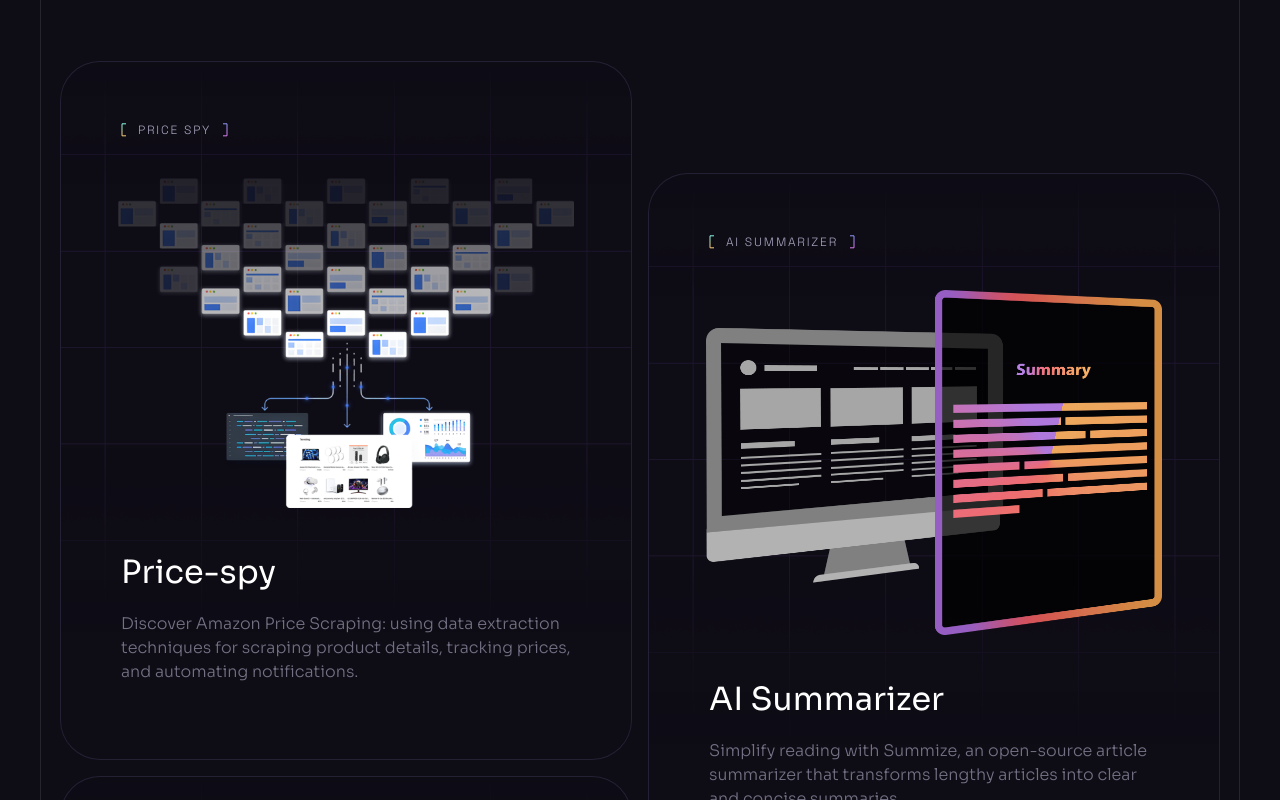
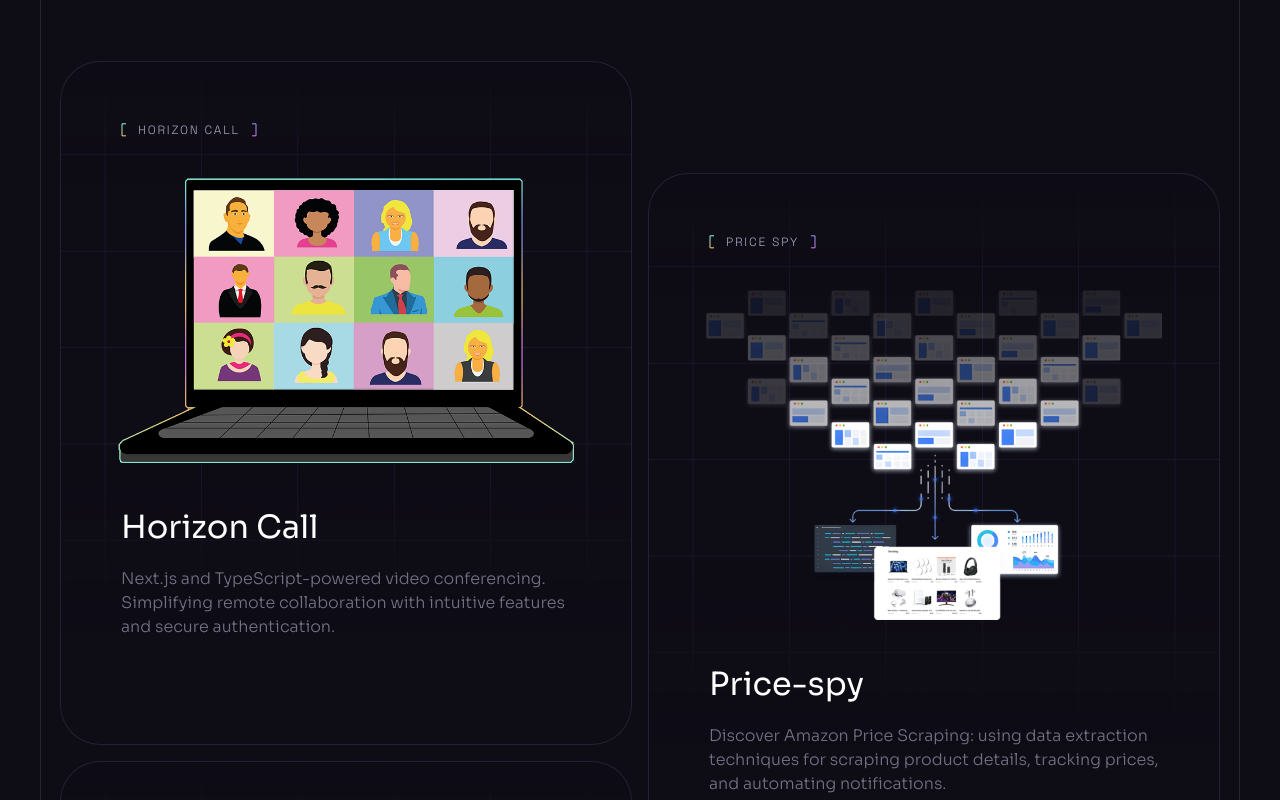
Before and after one commit to wang77289271/my_portfolio, a React (Vite) app: page / in a window 1280 px wide. Shown: the part 2940-3740 px from the top of the page. Built offline with nearby package versions, Linux system fonts and the light colour scheme.

Commit message:
add new project - horizoncall

```diff
--- a/src/assets/index.js
+++ b/src/assets/index.js
@@ -88,6 +88,8 @@
 import pricespy_feature_img_1 from './projects/pricespy_features_1.png'
 import portfolio_feature from './projects/portfolio_features.jpg'
 import ai_summarize_feature_1 from './projects/ai_summarize_feature_1.png'
+import horizoncall_cover from './projects/horizoncall_cover.jpg'
+import horizoncall_feature from './projects/horizoncall_feature.png'
 
 export {
   check,
@@ -165,4 +167,6 @@
   pricespy_feature_img_1,
   portfolio_feature,
   ai_summarize_feature_1,
+  horizoncall_cover,
+  horizoncall_feature,
 }
--- a/src/constants/index.js
+++ b/src/constants/index.js
@@ -48,6 +48,8 @@
   pricespy_feature_img_1,
   portfolio_feature,
   ai_summarize_feature_1,
+  horizoncall_cover,
+  horizoncall_feature,
 } from '../assets'
 
 export const navigation = [
@@ -152,6 +154,56 @@
 export const heroIcons = [homeSmile, file02, searchMd, plusSquare]
 
 export const works = [
+  {
+    id: 'horizon-call',
+    title: 'Horizon Call',
+    text: 'Next.js and TypeScript-powered video conferencing. Simplifying remote collaboration with intuitive features and secure authentication.',
+    desc: "Welcome to HorizonCall, your go-to solution for seamless video conferencing and collaboration. Crafted with the latest technologies including Next.js and TypeScript, HorizonCall redefines the way teams connect and communicate remotely. Whether you're hosting a business meeting, conducting virtual workshops, or catching up with friends and family, HorizonCall offers a feature-rich platform that prioritizes user experience and security.",
+    name: 'Horizon Call',
+    tags: [
+      'Next.js',
+      'TypeScript',
+      'Clerk',
+      'GetStreamio',
+      'shadcn UI',
+      'Tailwind CSS',
+    ],
+    urls: [
+      {
+        name: 'View Demo',
+        url: 'https://horizoncall.vercel.app/',
+      },
+      {
+        name: 'GitHub',
+        url: 'https://github.com/wang77289271/horizoncall',
+      },
+    ],
+    features: [
+      {
+        name: 'Secure Authentication',
+        content:
+          'Robust authentication mechanisms ensure secure access for users, whether logging in via social sign-on or traditional email and password methods, providing peace of mind for meeting security.',
+      },
+      {
+        name: 'Effortless Meeting Creation',
+        content:
+          'Starting a new meeting is quick and hassle-free, allowing users to configure camera and microphone settings beforehand for optimal audio and video quality during discussions.',
+      },
+      {
+        name: 'Comprehensive Meeting Controls',
+        content:
+          'Participants have full control over meetings, from recording and screen sharing to emoji reactions and participant management, empowering effective collaboration.',
+      },
+      {
+        name: 'Seamless Scheduling and Access',
+        content:
+          'Schedule future meetings effortlessly, with easy access to upcoming meetings for sharing links and joining sessions, ensuring connectivity at the right time.',
+      },
+    ],
+    status: 'done',
+    imageUrl: horizoncall_feature,
+    featureImg: horizoncall_cover,
+  },
   {
     id: 'price-spy',
     title: 'Price-spy',
```
Also changed, not shown: src/assets/projects/horizoncall_cover.jpg (added), src/assets/projects/horizoncall_feature.png (added).
